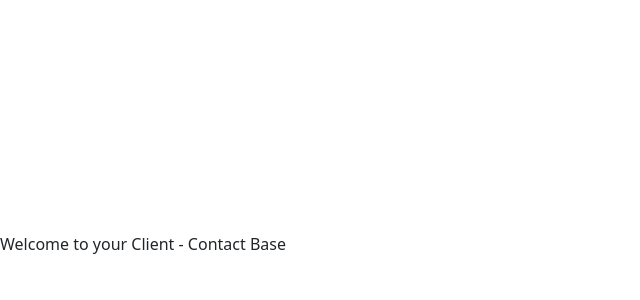
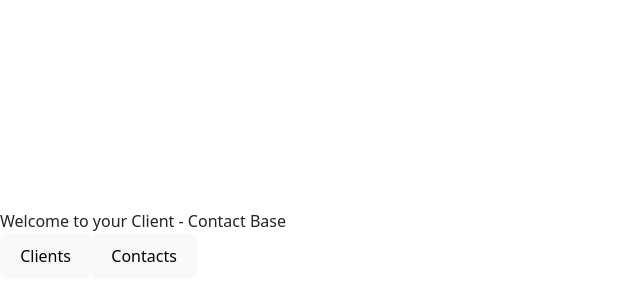
Before and after one commit to lethabomathabatha/clientcontact_base, a React (Vite) app in the folder client/: page / in a window 1280 px wide. Shown: the part 156-456 px from the top of the page, without its empty margins (0-640 px from the left). Built offline with nearby package versions, Linux system fonts and the light colour scheme.

Commit message:
create links to Client and Contacts pages

```diff
--- a/client/src/App.jsx
+++ b/client/src/App.jsx
@@ -5,6 +5,12 @@ import 'bootstrap/dist/css/bootstrap.min.css';
 
 import Home from './components/Home';
 import TestAPI from './components/TestAPI';
+import ClientsPage from './components/Clients/ClientsPage';
+import ContactsPage from './components/Contacts/ContactsPage';
+// import ClientsDetails from './components/Clients/ClientsDetails';
+// import ContactsDetails from './components/Contacts/ContactsDetails';
+import CreateClient from './components/Clients/CreateClient';
+// import CreateContact from './components/Contacts/CreateContact';
 
 export default function App() {
   return (
@@ -12,6 +18,9 @@ export default function App() {
       <Routes>
         <Route path="/" element={<Home />} />
         <Route path="/api" element={<TestAPI />} />
+        <Route path="/clients" element={<ClientsPage />} />
+        <Route path="/clients/new" element={<CreateClient />} />
+        <Route path="/contacts" element={<ContactsPage />} />
       </Routes>
     </BrowserRouter>
   )
--- a/client/src/components/Home.jsx
+++ b/client/src/components/Home.jsx
@@ -1,10 +1,20 @@
 import React, { useEffect, useState } from 'react';
+import { Link } from 'react-router-dom';
 import axios from 'axios';
 import 'bootstrap/dist/css/bootstrap.min.css';
+import { Button } from 'react-bootstrap';
 
 export default function Home() {
 
     return (
-        <div>Welcome to your Client - Contact Base</div>
+        <>
+            <div>Welcome to your Client - Contact Base</div>
+            <Link to="/clients">
+                <button>Clients</button>
+            </Link>
+            <Link to="/contacts">
+                <button>Contacts</button>
+            </Link>
+        </>
     )
 }
```
